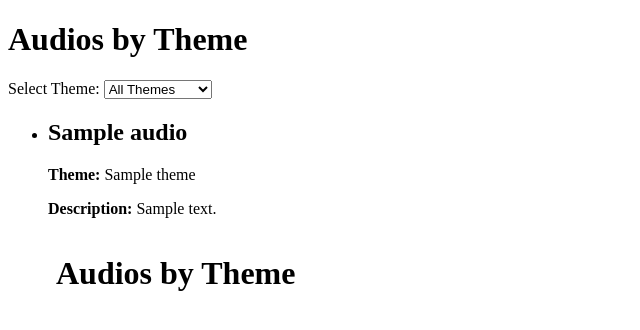
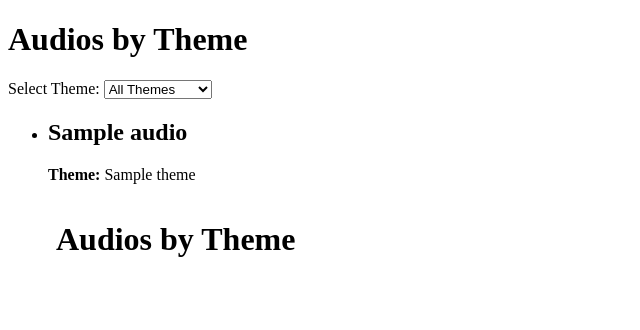
Before and after one commit to Paulineaubry/SororIT, a Flask app: template flask_app/templates/audios.html in a window 1280 px wide. Shown: the top 330 px of the page, without its empty margins (0-640 px from the left). Run offline with Flask 3, Linux system fonts and the light colour scheme; the template is opened without the code that fills it: most values are stand-ins (such as "Sample title", 1, 10 or a date in 2020).

Commit message:
modif embedded

```diff
--- a/flask_app/templates/audios.html
+++ b/flask_app/templates/audios.html
@@ -23,7 +23,6 @@
             <li>
                 <h2>{{ audio['episode_titre'] }}</h2>
                 <p><strong>Theme:</strong> {{ audio['theme'] }}</p>
-                <p><strong>Description:</strong> {{ audio['description'] }}</p>
                 {% if audio['embed_url'] %}
                     <iframe src="{{ audio['embed_url'] }}" width="100%" height="80" frameborder="0" allow="autoplay; clipboard-write; encrypted-media; fullscreen; picture-in-picture"></iframe>
                 {% else %}
```
